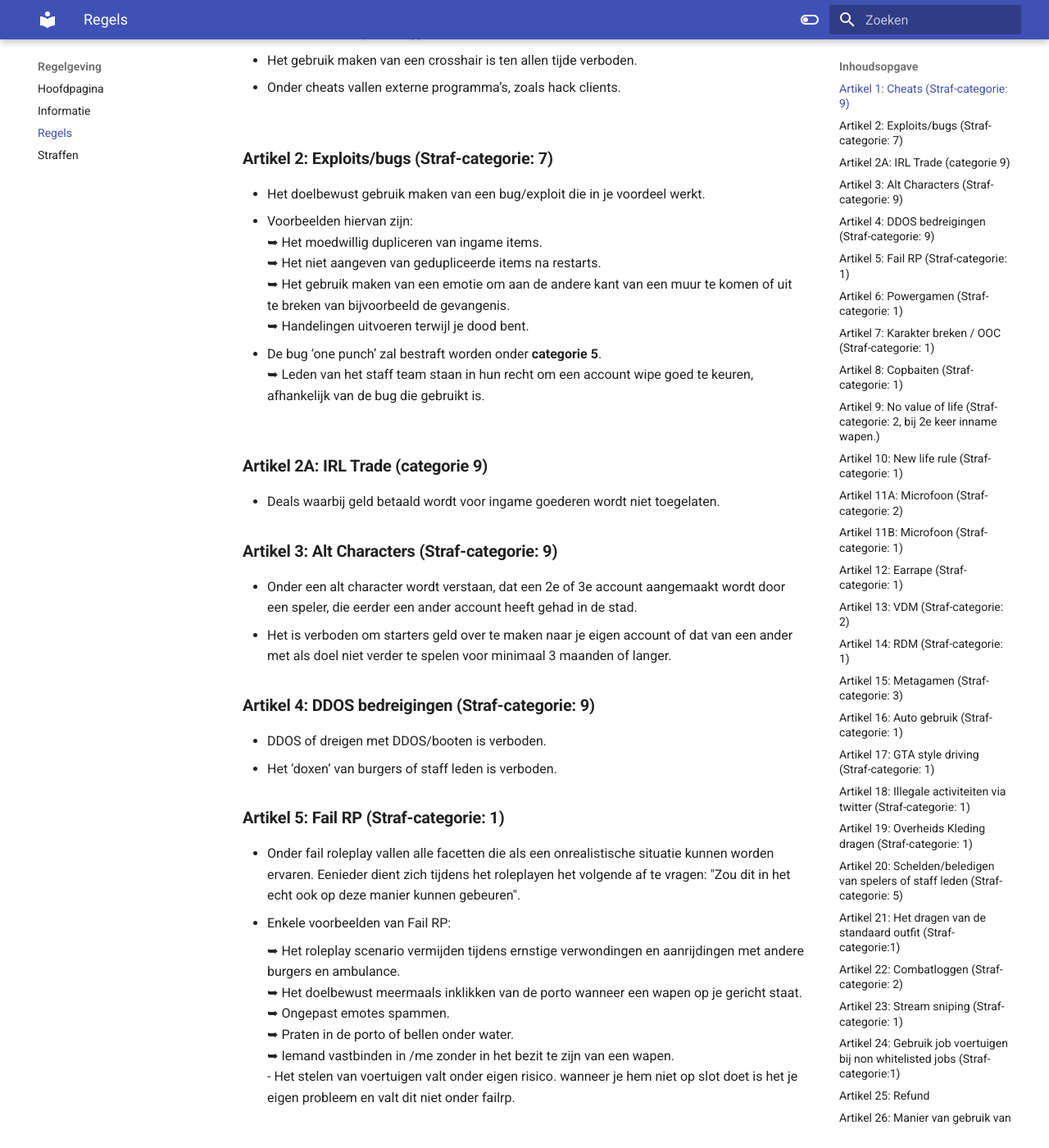
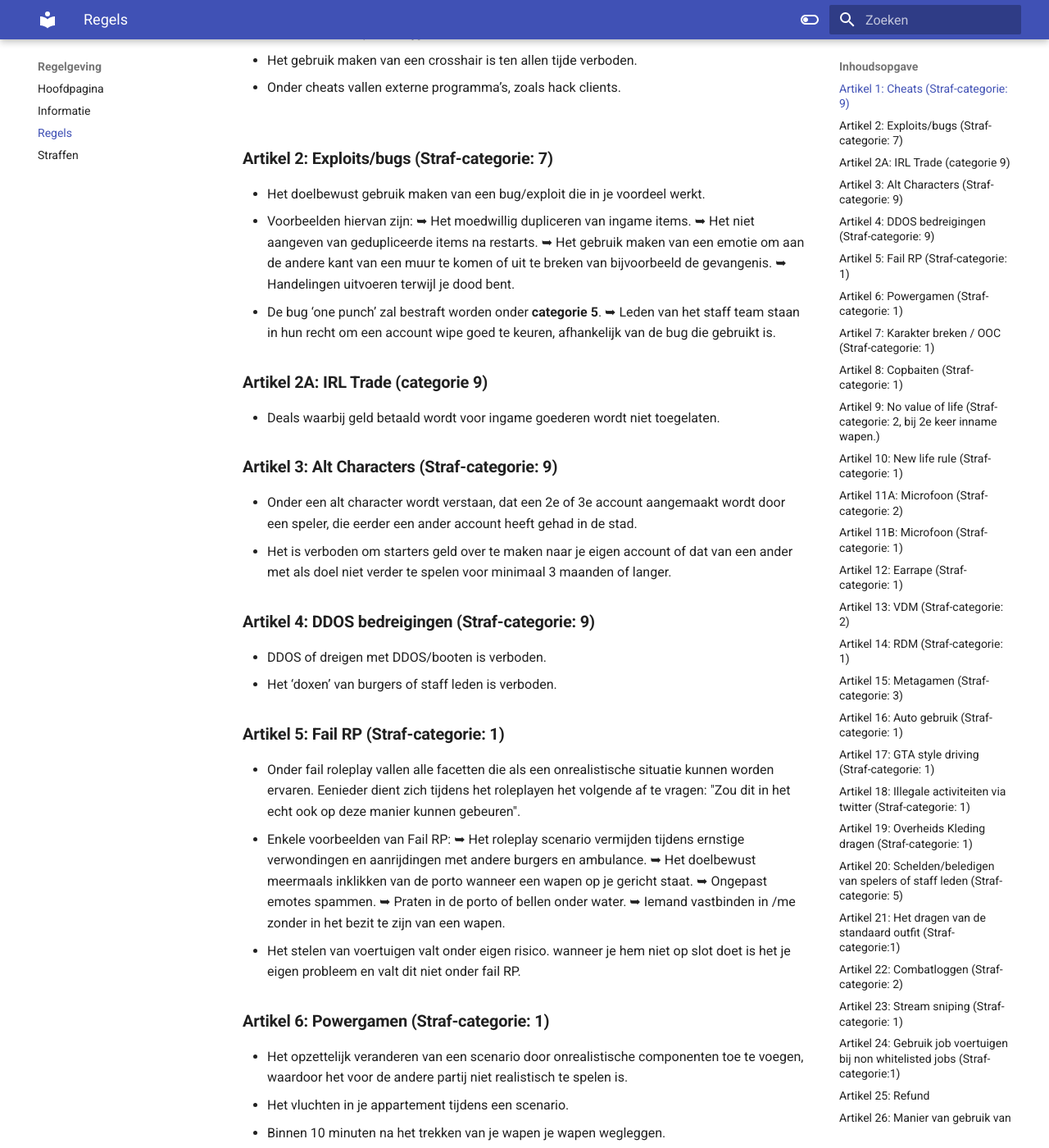
Before and after one commit to ZuiderVeenRP/apv, an MkDocs documentation site: the page built from docs/algemeen.md, in a window 1280 px wide and 1400 px high, scrolled down 224 px. Shown: the whole window at 82% size. Built offline with MkDocs 1.6.1 and Material for MkDocs 9.7.7, drawn with Linux system fonts in a browser that asks for light colours; comment, search, counter and statistics services are not loaded; some of the changed text lies outside the part shown.

Commit message:
Update algemeen.md

```diff
--- a/docs/algemeen.md
+++ b/docs/algemeen.md
@@ -8,13 +8,13 @@
 
 ### **Artikel 2: Exploits/bugs** 				**(Straf-categorie: 7)**
    - Het doelbewust gebruik maken van een bug/exploit die in je voordeel werkt.</br>
-   - Voorbeelden hiervan zijn:</br>
-    ➥ Het moedwillig dupliceren van ingame items.</br>
-    ➥ Het niet aangeven van gedupliceerde items na restarts.</br>
-    ➥ Het gebruik maken van een emotie om aan de andere kant van een muur te komen of uit te breken van bijvoorbeeld de gevangenis.</br>
-    ➥ Handelingen uitvoeren terwijl je dood bent.</br>
-   - De bug ‘one punch’ zal bestraft worden onder **categorie 5**.</br>
-    ➥ Leden van het staff team staan in hun recht om een account wipe goed te keuren, afhankelijk van de bug die gebruikt is.</br>
+   - Voorbeelden hiervan zijn:
+    ➥ Het moedwillig dupliceren van ingame items.
+    ➥ Het niet aangeven van gedupliceerde items na restarts.
+    ➥ Het gebruik maken van een emotie om aan de andere kant van een muur te komen of uit te breken van bijvoorbeeld de gevangenis.
+    ➥ Handelingen uitvoeren terwijl je dood bent.
+   - De bug ‘one punch’ zal bestraft worden onder **categorie 5**.
+    ➥ Leden van het staff team staan in hun recht om een account wipe goed te keuren, afhankelijk van de bug die gebruikt is.
 </br>
 
 ### **Artikel 2A: IRL Trade (categorie 9)**
@@ -22,7 +22,7 @@
 </br>
 
 ### **Artikel 3: Alt Characters**				 **(Straf-categorie: 9)**
-   - Onder een alt character wordt verstaan, dat een 2e of 3e account aangemaakt wordt door een speler, die eerder een ander account heeft gehad in de stad.</br>
+   - Onder een alt character wordt verstaan, dat een 2e of 3e account aangemaakt wordt door een speler, die eerder een ander account heeft gehad in de stad.
    - Het is verboden om starters geld over te maken naar je eigen account of dat van een ander met als doel niet verder te spelen voor minimaal 3 maanden of langer.</br>
 
 ### **Artikel 4: DDOS bedreigingen**			**(Straf-categorie: 9)**
@@ -31,37 +31,36 @@
 </br>
 
 ### **Artikel 5: Fail RP**					**(Straf-categorie: 1)**
-   - Onder fail roleplay vallen alle facetten die als een onrealistische situatie kunnen worden ervaren. Eenieder dient zich tijdens het roleplayen het volgende af te vragen: "Zou dit in het echt ook op deze manier kunnen gebeuren".</br>
-   - Enkele voorbeelden van Fail RP:</br>
-
-    ➥ Het roleplay scenario vermijden tijdens ernstige verwondingen en aanrijdingen met andere burgers en ambulance.</br>
-    ➥ Het doelbewust meermaals inklikken van de porto wanneer een wapen op je gericht staat.</br>
-    ➥ Ongepast emotes spammen.</br>
-    ➥ Praten in de porto of bellen onder water.</br>
-    ➥ Iemand vastbinden in /me zonder in het bezit te zijn van een wapen.</br>
-   - Het stelen van voertuigen valt onder eigen risico. wanneer je hem niet op slot doet is het je eigen probleem en valt dit niet onder failrp.</br>
+   - Onder fail roleplay vallen alle facetten die als een onrealistische situatie kunnen worden ervaren. Eenieder dient zich tijdens het roleplayen het volgende af te vragen: "Zou dit in het echt ook op deze manier kunnen gebeuren".
+   - Enkele voorbeelden van Fail RP:
+    ➥ Het roleplay scenario vermijden tijdens ernstige verwondingen en aanrijdingen met andere burgers en ambulance.
+    ➥ Het doelbewust meermaals inklikken van de porto wanneer een wapen op je gericht staat.
+    ➥ Ongepast emotes spammen.
+    ➥ Praten in de porto of bellen onder water.
+    ➥ Iemand vastbinden in /me zonder in het bezit te zijn van een wapen.
+   - Het stelen van voertuigen valt onder eigen risico. wanneer je hem niet op slot doet is het je eigen probleem en valt dit niet onder fail RP.
 </br>
 
 ### **Artikel 6: Powergamen**			 	**(Straf-categorie: 1)**
-   - Het opzettelijk veranderen van een scenario door onrealistische componenten toe te voegen, waardoor het voor de andere partij niet realistisch te spelen is.</br>
-   - Het vluchten in je appartement tijdens een scenario.</br>
-   - Binnen 10 minuten na het trekken van je wapen je wapen wegleggen.</br>
-   - Het keybinden of klaarzetten van teksten in /me is niet toegestaan, de handelingen dienen uitgetypt te worden.</br>
+   - Het opzettelijk veranderen van een scenario door onrealistische componenten toe te voegen, waardoor het voor de andere partij niet realistisch te spelen is.
+   - Het vluchten in je appartement tijdens een scenario.
+   - Binnen 10 minuten na het trekken van je wapen je wapen wegleggen.
+   - Het keybinden of klaarzetten van teksten in /me is niet toegestaan, de handelingen dienen uitgetypt te worden.
    - Indien je een speler meeneemt naar het eiland om zijn hogere categorie wapen te rippen wordt dit gezien als powergamen.
    - Indien je een speler meeneemt naar het eiland om hem daar te doden, met de intentie de RDM regel te vermijden, valt dit onder powergamen.
    - Wanneer je een overval bent gestart mag je niet meer geript worden, doe je dit wel valt dit onder scenario verstoren. (straf-catagorie 1)
 </br>
 
 ### **Artikel 7: Karakter breken / OOC**			**(Straf-categorie: 1)**
-   - Ten alle tijden is het niet toegestaan om karakter te breken. Alles onder Out Of Character valt hieronder. Woorden als staff, broodje, tickets, refund, bug zijn niet toegestaan en valt onder Out Of Character.</br>
-   - Het foutief breken van karakter in SMS en twitter.</br>
-   - Het is alleen toegestaan om de Nederlandse/Engelse taal te spreken/typen in de stad ZuiderVeen.</br>
-   - Het karakter breken in porto behoort hier onder. Een stafflid staat **altijd** in zijn recht een warn uit te delen op **ieder** moment die er is, wanneer een speler karakter breekt.</br>
+   - Ten alle tijden is het niet toegestaan om karakter te breken. Alles onder Out Of Character valt hieronder. Woorden als staff, broodje, tickets, refund, bug zijn niet toegestaan en valt onder Out Of Character.
+   - Het foutief breken van karakter in SMS en twitter.
+   - Het is alleen toegestaan om de Nederlandse/Engelse taal te spreken/typen in de stad ZuiderVeen.
+   - Het karakter breken in porto behoort hier onder. Een stafflid staat **altijd** in zijn recht een warn uit te delen op **ieder** moment die er is, wanneer een speler karakter breekt.
 </br>
 
 ### **Artikel 8: Copbaiten** 				 **(Straf-categorie: 1)**
-   - Het doelbewust uitlokken van reacties van ambtenaren in functie.</br>
-   - Het moedwillig veroorzaken van achtervolgingen zonder illegale praktijken uit te voeren.</br>
+   - Het doelbewust uitlokken van reacties van ambtenaren in functie.
+   - Het moedwillig veroorzaken van achtervolgingen zonder illegale praktijken uit te voeren.
    - Het verstoren van een scenario ongeacht hoe groot of klein. Het afleiden van ambtenaren, tijdens een overval, valt niet onder copbaiten.</br>
 </br>
 
@@ -116,18 +115,18 @@
    - Wanneer je in ZuiderVeen bent mag je niet screen sharen.
    - Het praten in call tijdens een scenario zal als metagamen worden gezien. Wanneer je met meerdere mensen op ZuiderVeen speelt is het verplicht om te muten tijdens scenario's.
    - Het versturen van in game informatie in de ZuiderVeen onderwereld discord wordt  gezien als meta en levert een straf op volgens categorie 3.
-   - Het gebruik maken van de portolijst zal vallen onder metagamen. </br>
+   - Het gebruik maken van de portolijst zal vallen onder metagamen.
 </br>
 
 ### **Artikel 16: Auto gebruik** 				**(Straf-categorie: 1)**
    - Het pitten boven 130 km/h is niet toegestaan.
    - Een groter klasse voertuig pitten is niet toegestaan, ongeacht de snelheid.
-   - Een voertuig mag geen hogere categorie pitten of brake checken.</br>
-      1 Motorvoertuigen </br>
-      2 Sportauto’s en hypercars</br>
-      3 Personenauto’s, zoals Sedan en Coupes. </br>
-      4 SUV’s</br>
-      5 Bussen en vrachtwagens.</br>
+   - Een voertuig mag geen hogere categorie pitten of brake checken.
+      1 Motorvoertuigen
+      2 Sportauto’s en hypercars
+      3 Personenauto’s, zoals Sedan en Coupes.
+      4 SUV’s
+      5 Bussen en vrachtwagens.
    </br>
 
    - Brake checken is toegestaan indien dit realistisch blijft. Wanneer jij iemand brake checkt is dit op eigen risico, hier zal geen refund voor mogelijk zijn.
@@ -139,7 +138,7 @@
    - Het achterlaten van auto's, vaartuigen en heli's/vliegtuigen zal vallen onder de nieuwe delfine-boetes. Indien je je voertuig ergens achterlaat zal dit een boete opleveren afhankelijk van je geld.
 </br>
 
-### **Artikel 17: GTA style driving** 	      		**(Straf-categorie: 1)**
+### **Artikel 17: GTA style driving** 	   	**(Straf-categorie: 1)**
    - Het onrealistisch rijden met je voertuig valt onder GTA style driving. Stunt jumps nemen, onrealistisch offroad rijden en het rammen/onnodig beuken van andere voertuigen zonder reden.
    - Wanneer je een of meerdere lekke banden hebt, mag je niet harder dan 130 km/h rijden.
 </br>
@@ -148,8 +147,8 @@
    - Het opzetten en of uitvoeren van criminele activiteiten via Twitter is niet toegestaan.
    - Voorbeeld hiervan zijn het vragen voor witwas, drugs locatie kopen en/of het verkopen en aanbieden van wapens.
    - Onder illegale activiteiten valt het vragen van aanwezigheid van gangs in twitter, of het aanwezig zijn als gang.
-   - Vervormingen hiervan zijn niet toegestaan _(sokken wassen, honkbalspullen, poedersuiker etc.)_ </br>
-   - Het is verboden om ingame een reactie te geven op bans / warns die in twitter te zien zijn.</br>
+   - Vervormingen hiervan zijn niet toegestaan _(sokken wassen, honkbalspullen, poedersuiker etc.)
+   - Het is verboden om ingame een reactie te geven op bans / warns die in twitter te zien zijn.
 </br>
 
 ### **Artikel 19: Overheids Kleding dragen**		  **(Straf-categorie: 1)**
@@ -165,7 +164,7 @@
 </br>
 
 ### **Artikel 21: Het dragen van de standaard outfit**	       **(Straf-categorie:1)**
-- Het dragen van de standaard outfit (zwart-wit geblokt) is niet toegestaan. Je dient een volledige outfit te maken, waarbij je armen en benen zichtbaar zijn en de kleding goed aansluit. </br>
+- Het dragen van de standaard outfit (zwart-wit geblokt) is niet toegestaan. Je dient een volledige outfit te maken, waarbij je armen en benen zichtbaar zijn en de kleding goed aansluit.
 </br>
 
 ### **Artikel 22: Combatloggen**   			      **(Straf-categorie: 2)**
```
